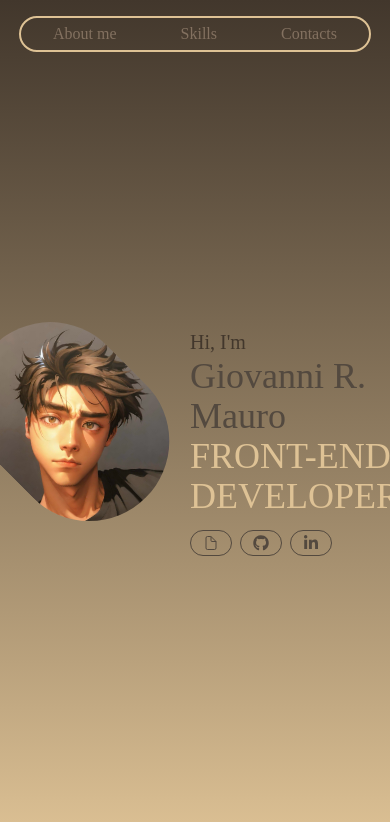
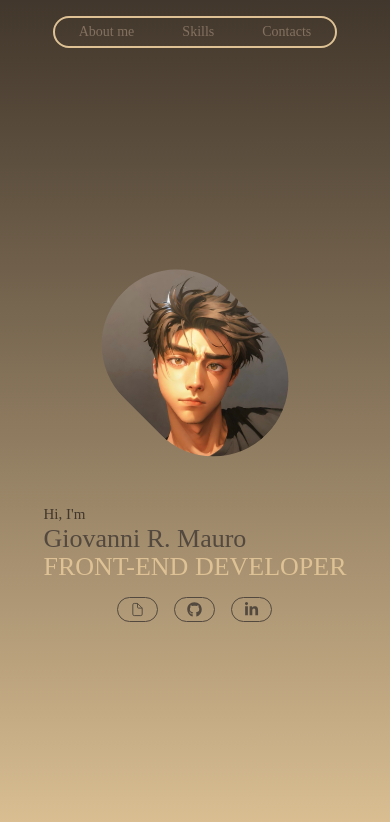
Before and after one commit to Gioma10/MyPortfolio, a React (Vite) app: page / in a window 390 px wide. Shown: the top 822 px of the page. Built offline with nearby package versions, Linux system fonts and the light colour scheme.

Commit message:
responsive design header completed

```diff
--- a/src/components/Header/Hero.jsx
+++ b/src/components/Header/Hero.jsx
@@ -9,7 +9,7 @@ import Button from './HeroButton';
 export default function Hero(){
     return (
         <div className="bg-linear-to-t from-[#DEC295] to-[#42372C] h-screen">
-            <div className="flex justify-center items-center gap-10 h-screen ">
+            <div className="flex flex-col  md:flex-row justify-center items-center gap-10 h-screen ">
                 <motion.img
                     initial={{x: 100, opacity: 0}}
                     animate={{x: 0, opacity: 1}}
@@ -20,7 +20,7 @@ export default function Hero(){
                         damping: 60,
                         duration: 2,
                     }}
-                    className='rounded-full w-40 -rotate-45' src={Icon} alt="" />
+                    className='rounded-full smallest-img w-44 lg:w-52 -rotate-45' src={Icon} alt="" />
                 <motion.div
                     className='relative'
                     initial='hidden'
@@ -30,31 +30,31 @@ export default function Hero(){
                     }}>
                     <motion.p
                         variants={itemVariants}
-                        className='text-xl text-[#42372C]'>Hi, I'm</motion.p>
+                        className='smallest-hello text-xl sm:text-xl lg:text-2xl text-[#42372C]'>Hi, I'm</motion.p>
                     <motion.h1
                         variants={itemVariants}
-                        className='text-4xl text-[#53493F]'>Giovanni R. Mauro</motion.h1>
+                        className='smallest-title text-4xl sm:text-4xl lg:text-6xl text-[#53493F]'>Giovanni R. Mauro</motion.h1>
                     <motion.p
                         variants={itemVariants}
-                        className='text-4xl text-[#DEC295]'>FRONT-END DEVELOPER</motion.p>
-                    <div className='absolute -bottom-10 flex gap-2'>
+                        className='smallest-title text-4xl sm:text-4xl lg:text-6xl text-[#DEC295]'>FRONT-END DEVELOPER</motion.p>
+                    <div className='absolute smallest-container-hero-btn -bottom-15  md:-bottom-10 lg:-bottom-15 flex justify-center md:justify-start w-full gap-4 md:gap-2'>
                         <Button
                             variants={itemVariants}
                             href='../../assets/TheCurriculum.pdf'
                             download='TheCurriculum.pdf'>
-                            <IoDocumentOutline />
+                            <IoDocumentOutline className='smallest-hero-btn text-2xl md:text-lg lg:text-2xl'/>
                         </Button>
                         <Button
                             variants={itemVariants}
                             href='https://github.com/Gioma10'
                             target='_blank'>
-                            <FaGithub />
+                            <FaGithub className='smallest-hero-btn text-2xl md:text-lg lg:text-2xl'/>
                         </Button>
                         <Button
                             variants={itemVariants}
                             href='https://www.linkedin.com/in/giovanni-mauro-web-developer/'
                             target='_blank'>
-                            <FaLinkedinIn />
+                            <FaLinkedinIn className='smallest-hero-btn text-2xl md:text-lg lg:text-2xl'/>
                         </Button>
                     </div>
 
--- a/src/components/Header/HeroButton.jsx
+++ b/src/components/Header/HeroButton.jsx
@@ -5,7 +5,7 @@ export default function Button({ children, variants, ...props }){
         <motion.button
             variants={variants}
             whileHover={{background: '#DEC295' }} // Transizione morbida
-            className='border-1 rounded-full py-1 px-3 text-[#53493F]'>
+            className='border-1 rounded-full py-1 px-3 lg:py-2 lg:px-5 text-[#53493F]'>
             <a
                 {...props}>
                     {children}
--- a/src/components/Navbar.jsx
+++ b/src/components/Navbar.jsx
@@ -25,9 +25,9 @@ export default function Navbar(){
             }}
             className="fixed flex justify-center w-full ">
             <div className="border-[#DEC295] rounded-4xl mt-4 border-2">
-                <ul className="text-[#837160] flex ">
+                <ul className="text-[#837160] flex text-sm sm:text-base lg:text-lg">
                     {navElements.map((item, index)=>{
-                        let classActive= 'py-1 px-8  cursor-pointer rounded-4xl'
+                        let classActive= 'py-1 px-6 md:px-8 rounded-4xl'
                         if(focusLi === index){
                             classActive +=  ' bg-[#DEC295]'
                         }
@@ -41,8 +41,9 @@ export default function Navbar(){
                                 whileTap={{ scale: 0.9 }}
                                 onFocus={()=>setFocusLi(index)}
                                 className={classActive}>
-                                    <a href="#AboutMe"></a>
-                                {item}
+                                    <a href={'#' + item}>
+                                        {item}
+                                    </a>
                             </motion.li>
                         )
                     })}
--- a/src/index.css
+++ b/src/index.css
@@ -16,3 +16,22 @@ body{
         padding-inline: 20px;
     }
 }
+
+@media screen and (max-width: 450px) {
+    .smallest-img{
+        width: 150px;
+    }
+    .smallest-hello{
+        font-size: 15px;
+    }
+    .smallest-title{
+        font-size: 26px;
+    }
+    .smallest-hero-btn{
+        font-size: 15px;
+
+    }
+    .smallest-container-hero-btn{
+        bottom: -40px;
+    }
+}
```
